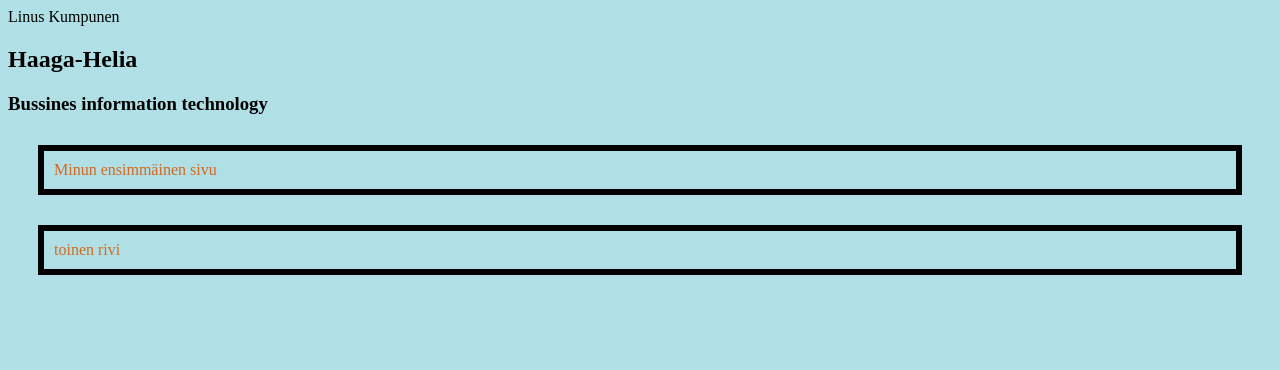
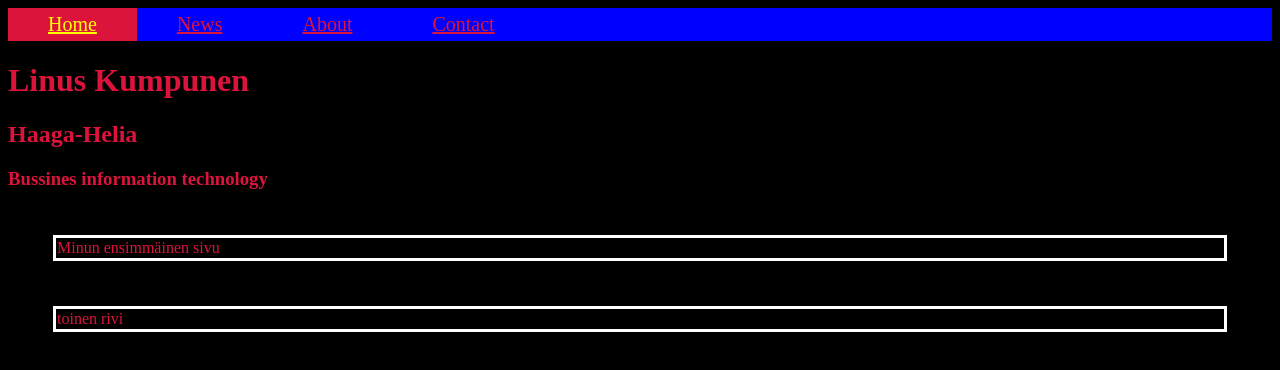
Before and after one commit to bhi015/bhi015.github.io, a plain HTML site: page index.html in a window 1280 px wide. Drawn offline with Linux system fonts and the light colour scheme.

Commit message:
Update index.html

```diff
--- a/index.html
+++ b/index.html
@@ -1,22 +1,52 @@
 <!DOCTYPE html>
 <html>
     <meta charset="UTF-8">
+
     <head>
-        <title>Linuksen sivu</title>
+        <title>Linus Kumpunen</title>
     <style>
-      body {background-color: powderblue;}
-      h1 {color: purple;}
-      p {color: chocolate;}
-      p {border: 6px solid black;
-         padding: 10px;
-         margin: 30px;}
+      body {background-color: black;}
+      h1 {color: crimson;}
+      h2 {color: crimson;}
+      h3 {color: crimson;}
+      p {color: crimson;}
+      p {border: 3px solid white;
+         padding: 1px;
+         margin: 45px;}
+     .topnav
+     {
+        overflow:hidden;
+      background-color: blue;
+    }
+    .topnav a {
+  float: left;
+  color: crimson;
+  text-align: center;
+  padding: 5px 40px;
+  text-decoration: underline;
+  font-size: 20px;
+}
 
+.topnav a:hover {
+  background-color: crimson;
+  color: yellow;
+}
 
+.topnav a.active {
+  background-color: crimson;
+  color: yellow;
 
     </style>
     </head>
         <body>
-                <h>
+            <div class="topnav">
+            <a class="active" href="#home">Home</a>
+            <a href="#news">News</a>
+            <a href="#about">About</a>
+            <a href="#contact">Contact</a>
+            </div>
+
+                <h1>
                     Linus Kumpunen
                 </h1>
                 <h2>
```
